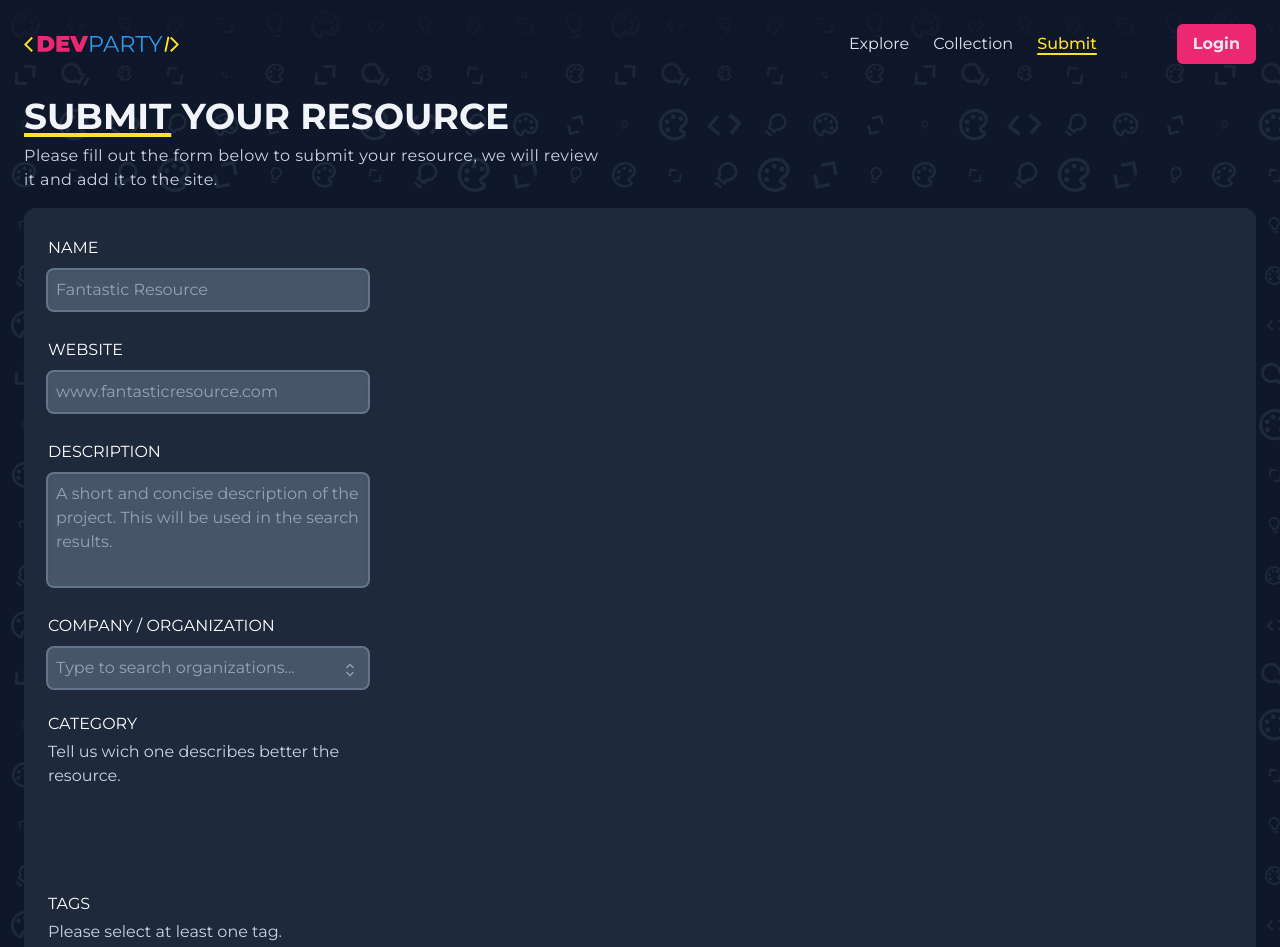
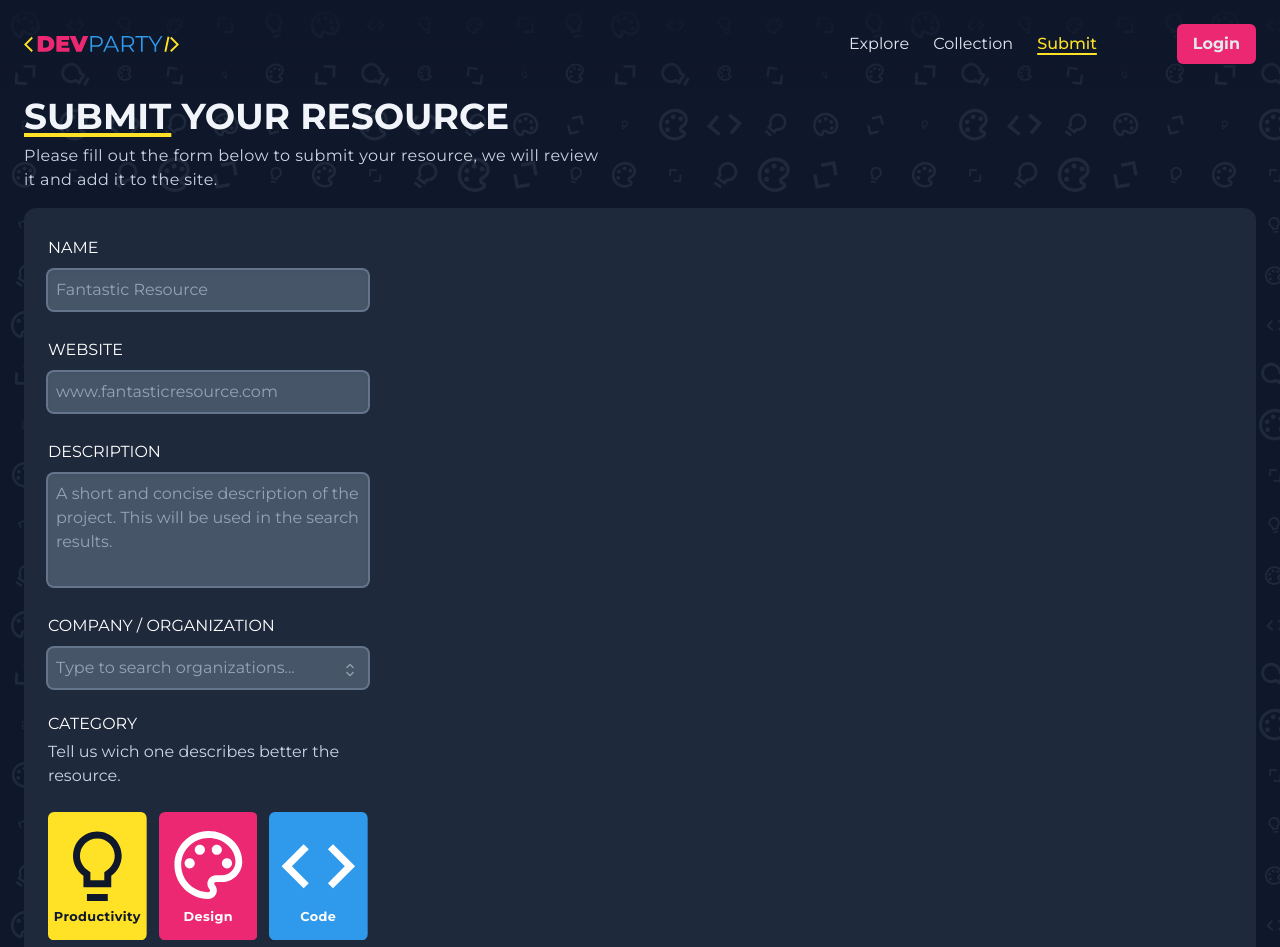
Before and after one commit to JOYBOY-0/dev-party, a React (Vite) app: page /submit in a window 1280 px wide. Shown: the top 947 px of the page. Built offline with nearby package versions, Linux system fonts and the light colour scheme; no server answers.

Commit message:
add category input

```diff
--- /dev/null
+++ b/src/assets/icons/index.ts
@@ -0,0 +1 @@
+export { default as ProductivityIcon } from './ProductivityIcon';
--- a/src/views/submit/Submit.tsx
+++ b/src/views/submit/Submit.tsx
@@ -3,14 +3,13 @@ import { Input } from '@/common/input/Input'
 import { Layout } from '@/common/layout/Layout'
 import { ResourceCard } from '@/component/ResourceCard'
 import { usePreviewImage } from '@/hooks/usePreviewImage'
-import { Resource, Tag } from '@/models'
+import { Tag, ResourceSubmit } from '@/models'
 import { TagElement } from '@/common/tag-element/TagElement';
 import { Textarea } from '@/common/textarea/Textarea';
 import Header from '@/partials/header/Header'
-import { PlusIcon, XMarkIcon } from '@heroicons/react/24/solid';
 import React, { ChangeEvent, useState } from 'react'
+import {CategoryCard} from '@/assets/svg-components/CategoryCard';
 import './submit.css'
-import { ResourceSubmit } from '@/models/ResourceSubmit';
 
 interface E extends ChangeEvent<HTMLInputElement>{}
 interface TE extends ChangeEvent<HTMLTextAreaElement>{}
@@ -155,9 +154,11 @@ export const Submit = () => {
             Tell us wich one describes better the resource.
           </p>
           <div
-            className='flex space-x-6 font-primary py-8 rounded-xl'
+            className='flex space-x-3 font-primary py-2 rounded-xl'
           >
-
+            <CategoryCard category={0} className='w-1/3' />
+            <CategoryCard category={1} className='w-1/3' />
+            <CategoryCard category={2} className='w-1/3' />
           </div>
         </div>
 
```
